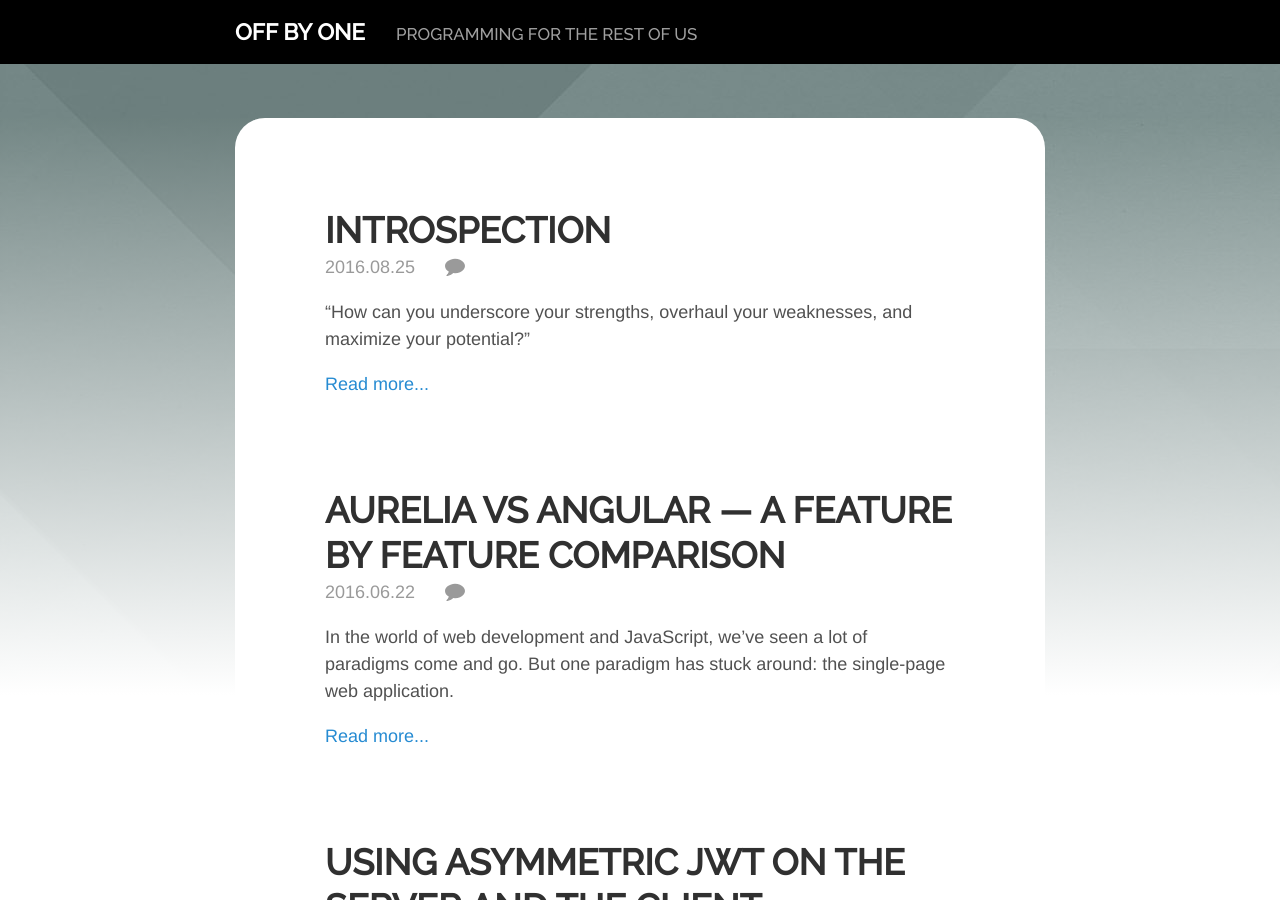
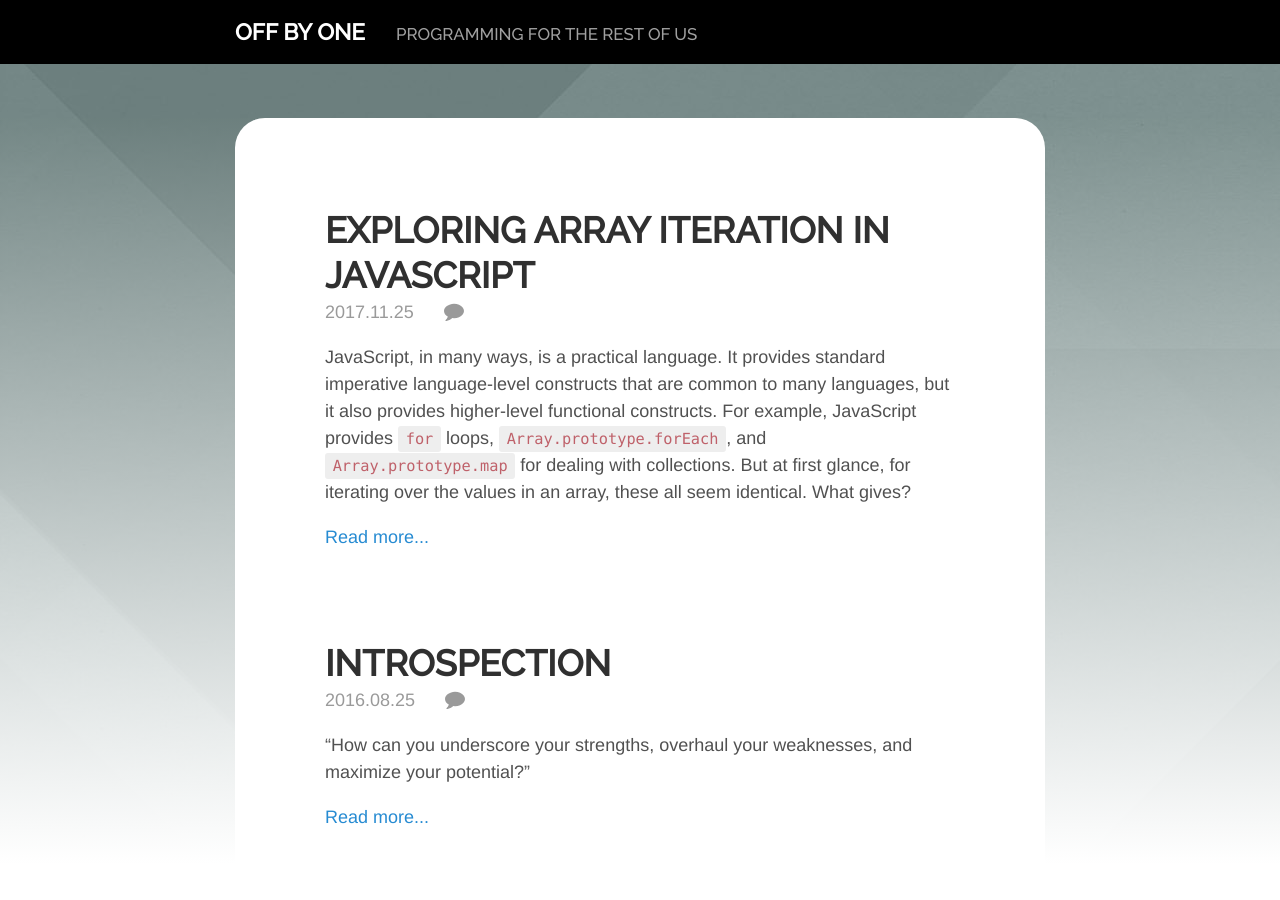
Before and after one commit to jwahyoung/off-by-one, a Jekyll site: the page built from index.html, in a window 1280 px wide and 900 px high. Built offline with Jekyll 4.4.1, drawn with Linux system fonts in a browser that asks for light colours; some web fonts are replaced; the list of posts is cut into pages by our own code; comment, search, counter and statistics services are not loaded; some of the changed lines change nothing that is shown.

Commit message:
Finish article.

````diff
--- a/_posts/2017-11-25-higher-level-functions.md
+++ b/_posts/2017-11-25-higher-level-functions.md
@@ -1,11 +1,11 @@
 ---
 uid: 4d36d722-2bf5-415e-ae54-17a37798b691
 layout: post
-title: Exploring Array.forEach and Array.map
-description: ""
+title: Exploring Array iteration in JavaScript
+description: "JavaScript provides 'for' loops, 'Array.prototype.forEach', and 'Array.prototype.map' for dealing with collections. But at first glance, for iterating over the values in an array, these all seem identical. What gives?"
 date: 2017-11-25
 tags: javascript function map foreach array
-published: false
+published: true
 ---
 
 JavaScript, in many ways, is a practical language. It provides standard imperative language-level constructs that are common to many languages, but it also provides higher-level functional constructs. For example, JavaScript provides `for` loops, `Array.prototype.forEach`, and `Array.prototype.map` for dealing with collections. But at first glance, for iterating over the values in an array, these all seem identical. What gives?
@@ -17,6 +17,8 @@
  1. `Array.prototype.map`.
 
 ## The `for` loop
+*"Given a block of code, repeat that code block until the termination condition is satisfied."*
+
 The `for` loop, based in imperative programming, is a well-known method for running a block of code multiple times based on a set of criteria. The `for` loop and variants of it can be found in many programming languages. Essentially, a block of code is defined within the `for` scope, and that block is executed a number of times based on the criteria checked in the for loop. There are a few variations (loops that use iterators, such as `for...in` and `for...of`), but It generally looks something like this:
 
 ```javascript
@@ -32,20 +34,12 @@
 
 In this case, the for loop defines a start condition (`i = 0`), a termination condition (`i < array.length`), and an execution statement (`i++`) that runs on every iteration of the loop. When we use a basic for loop with arrays, we generally use a counter; we define our start condition and end conditions based on the indices of the array that we want to access, and we set our execution statement to allow us to step through elements of the array by altering the counter.
 
-### When is a `for` loop appropriate?
-
-For loops are lower-level constructs in JavaScript, and as such have many use cases. You can use a for loop when:
-
- 1. You need to break out of the `for` loop early (this can be accomplished using the `break` statement).
- 1. You need a custom iteration order (for example, looping through an array backwards, or only performing an operation for every other element).
- 1. Performance is critical and you heavily need to minimize abstractions.
-
-### When is a `for` loop inappropriate?
-
-There aren't many cases where a basic `for` loop won't work. However, there exist abstractions to make code cleaner and more maintainable, such as `forEach`.
+However, there exist abstractions to make collection iteration easier, cleaner, and more maintainable - such as `forEach`
 
 ## Array.prototype.forEach
-When we use `Array.prototype.forEach`, it looks like this:
+*"Given an operation, repeat that operation for each element in a collection."*
+
+Here's an example of `forEach` in action:
 
 ```javascript
 var array = [1, 2, 3, 4];
@@ -57,7 +51,10 @@
 
 // newArray: [2, 4, 6, 8]
 ```
+
 If we have `for` loops, why would we need a `forEach` function?
+
+### The thought process behind `forEach`
 
 Imagine that we have three atomic operations: one to double a number, one to square it, and one to log the numbers to the console.
 
@@ -95,7 +92,11 @@
  1. Every new operation we add will need to have an associated version just for arrays.
  1. Each array-specific operation that we have will repeat the same boilerplate code.
 
-Why is this bad? It quickly becomes error-prone, because we have to repeat shared logic across multiple operations. We also end up with a lot of maintenance overhead; for every operation we create to handle a  single element, we need to create one to handle a collection, doubling the number of methods we need to write! (To me, this is unacceptable, because I'm lazy and I don't like grunt work.) What if we could consolidate the boilerplate logic into a single function and make this work for any and all of our original operations? Perhaps something like this:
+Why is this bad? It quickly becomes error-prone, because we have to repeat shared logic across multiple operations. We also end up with a lot of maintenance overhead; for every operation we create to handle a  single element, we need to create one to handle a collection, doubling the number of methods we need to write! Can we fix this?
+
+### Designing a basic implementation of `forEach`
+
+What if we could consolidate the boilerplate logic into a single function and make this work for any and all of our original operations? Perhaps something like this:
 
 ```javascript
 function forEach (array, operationName) {
@@ -116,7 +117,7 @@
 }
 ```
 
-This is better - it's more general - but we still have maintenance complexity, and we still have tight coupling. Is there a better way?
+This is better - it's more general. (Instead of switch statements, we could use function maps in a lookup object). But we still have maintenance complexity even if we refactor this, and we still have tight coupling. Is there a better way?
 
 As it turns out, there is. JavaScript supports a paradigm known as first-class functions. This essentially means that functions can be treated like a number, a string, or any other data type; functions can be assigned to variables, and they can be passed around and referenced just like other objects.
 
@@ -126,7 +127,7 @@
 
 ```javascript
 /**
- * @param {Array} array,
+ * @param {Array} array
  * @param {string} operationName
  */
 forEach(array, operationName)
@@ -152,31 +153,18 @@
 }
 ```
 
-ForEach is an example of a higher-level function; it takes a function as a parameter and calls that function for each element in a collection, passing the element as an argument to the function.
-
-> NOTE: The function above is just a demonstration of the underlying logic. In reality, the function implementation might look more like this, passing more arguments to the function and handling `this` scope correctly.
-
-> ```javascript
-// context is the "this" argument that we want to pass to our function
-function forEach (array, fn, context) {
-	for (var i = 0; i < array.length; i++) {
-		if (array.hasOwnProperty(i)) {
-			fn.prototype.apply(context, [array[i], i, array]);
-		}
-	}
-}
-```
+`forEach` is an example of a higher-level function; it takes a function as a parameter and calls that function for each element in a collection, passing the element as an argument to the function.
 
 So now, with our `forEach` function, we can do this:
 
-```
+```javascript
 var array = [1, 2, 3, 4];
 
 function print (x) {
 	console.log(x * 2);
 }
 
-array.forEach(print);
+forEach(array, print);
 
 // console: 2
 // console: 4
@@ -184,26 +172,30 @@
 // console: 8
 ```
 
-### When is `forEach` appropriate?
-It's worth noting that anything you can do with `forEach`, you can do with a `for` loop. However, I personally only tend to use `for` loops as a fallback strategy when I can't attack an issue in a functional way. Use `forEach` when:
+### The actual implementation of `Array.prototype.forEach`
 
- 1. You want to code `for` loops in a more functional style.
- 2. You need to iterate over a sparse array and only want to run your functions for populated elements.
- 3. You need to dynamically choose an operation to apply over your collection at runtime.
+The `forEach` function we defined above is just a demonstration of the underlying logic. In practice, we'd run into some issues. The actual implementation is built differently to handle more use cases - such as providing a "this" context to the operation, and checking whether the property exists - but the underlying premise is still the same. The following code is closer to the actual implementation:
 
-### When is `forEach` inappropriate?
+```javascript
+/**
+ * @param {Function} fn The operation to run on each element of the array.
+ * @param {Object} [context] The value of "this" in the operation.
+ */
+Array.prototype.forEach = function (fn, context) {
+	for (var i = 0; i < this.length; i++) {
+		if (this.hasOwnProperty(i)) {
+			fn.prototype.apply(context, [this[i], i, this]);
+		}
+	}
+}
+```
 
-There are cases when you will need to fall back to the standard for loop:
-
-  1. You need a custom iteration order. `forEach` will always traverse an array in ascending index order, from the first element to the last.
-  1. You need to terminate the `forEach` early. `forEach` doesn't allow for this. Use a `for` loop instead.
-  1. You only want to iterate over a portion of the array. Use a `for` loop.
-  1. You're dealing with a sparse array, but you want to run operations for all indexes, even if they are empty. Use a `for` loop.
-
+[There's excellent information over on MDN about `Array.prototype.forEach`](https://developer.mozilla.org/en-US/docs/Web/JavaScript/Reference/Global_Objects/Array/forEach). (There's probably also a better code sample.)
 
 ## Array.prototype.map
+*"Given a function that can transform a single element, apply that transform function over a collection."*
 
-When we use `Array.prototype.map`, it looks like this:
+Here's an example of `map` in action:
 
 ```javascript
 var array = [1, 2, 3, 4];
@@ -223,60 +215,178 @@
  1. `forEach` has no return value, while `map` returns a new array that has been transformed by the passed function.
  1. `map` does not mutate the original array.
 
-The core idea driving `forEach` is this: *Given an operation, repeat that operation for each element in a collection.*
+### The thought process behind `map`
 
-The fundamental idea behind the `map` function is more focused, and reads like this: *Given a function that can transform a single element, apply that transform function over a collection.*
-
-Let's take our operations from above:
+Let's take our double operation from above, along with our `forEach` function from above:
 
 ```javascript
 function double (x) {
 	return x * 2;
 }
 
-function square (x) {
-	return x * x;
+var array = [1, 2, 3, 4];
+var newArray = [];
+forEach(array, double);
+
+// array: [1, 2, 3, 4]
+// newArray: []
+```
+
+Uh-oh. What's happening here?
+
+`forEach` runs our `double` operation on each element of the array. Our operation returns the correct value, but due to the way `forEach` works the return value isn't used. This means that our operation would have to have a side effect to work:
+
+```javascript
+function double (x) {
+	newArray.push(x * 2);
 }
 
-function print (x) {
-	console.log(x);
+var array = [1, 2, 3, 4];
+var newArray = [];
+forEach(array, double);
+
+// array: [1, 2, 3, 4]
+// newArray: [2, 4, 6, 8]
+```
+
+This, however, is still problematic. We've introduced side effects and our double operation is now tightly coupled to `newArray`; we can work around this in various ways (we could retain the original `double` operation, and define a `doubleArray` operation), but we've essentially recreated the problems we had before.
+
+It'd be better if we could do something like the following:
+
+```javascript
+function double (x) {
+	return x * 2;
+}
+
+var array = [1, 2, 3, 4];
+var newArray = forEach(array, double);
+```
+
+...but the output isn't what we expect:
+
+```javascript
+// array: [1, 2, 3, 4]
+// newArray: undefined
+```
+
+`forEach` isn't designed to return a value. Is there another solution?
+
+### Designing a basic implementation of `map`
+
+Let's define a new function, `map`, that follows the same principles as `forEach`, but that uses the return value of the passed operation and returns the result of transforming the collection.
+
+```javascript
+function map (array, fn) {
+	var mapped = [];
+
+	for (var i = 0; i < array.length; i++) {
+		mapped.push(fn(array[i]));
+	}
+
+	return mapped;
 }
 ```
 
+Now, we can use our function to set our variable:
 
+```javascript
+function double (x) {
+	return x * 2;
+}
 
-Because `map` returns a new array with the transformations, it can be chained, like so:
+var array = [1, 2, 3, 4];
+var newArray = map(array, double);
+
+// array: [1, 2, 3, 4]
+// newArray: [2, 4, 6, 8]
+```
+
+What happened? `map` uses the return value of the operation to populate each element of the new array. In contrast to `forEach`, any operation passed to `map` must provide a return value. Ideally, these functions would be [pure functions](https://en.wikipedia.org/wiki/Pure_function), functions that don't contain any side effects.
+
+### The actual implementation of `Array.prototype.map`
+
+Again, the `map` function above is just a demonstration of the underlying logic. The actual implementation is an Array.prototype function that handles sparse arrays, context, and chaining, but the underlying premise is still the same. The following code is closer to the actual implementation (but still, I wrote it, so I'm sure MDN has a better polyfill example [on their documentation site](https://developer.mozilla.org/en-US/docs/Web/JavaScript/Reference/Global_Objects/Array/map)):
+
+```javascript
+/**
+ * @param {Function} fn The operation to run on each element of the array.
+ * @param {Object} [context] The value of "this" in the operation.
+ */
+Array.prototype.map = function (fn, context) {
+	var map = this.slice();
+	for (var i = 0; i < this.length; i++) {
+		if (this.hasOwnProperty(i)) {
+			map[i] = fn.prototype.apply(context, [this[i], i, this]);
+		}
+	}
+	return map;
+}
+```
+
+Because `map` returns a new array with the transformations, and because it's defined on `Array.prototype`, it can be chained, like so:
 
 ```javascript
 var result = [1, 2, 3, 4, 5]
 	.map(double)
 	.map(square);
-
 // result: [4, 16, 36, 64, 100]
 ```
 
-However, what happens if we use the print operation?
+Because this can be chained, it can be used in a pipeline with other array functions, such as `filter`, `reduce`, and `join`.
 
-```
-var result = [1, 2, 3, 4, 5]
-	.map(double)
-	.map(square)
-	.map(print);
+## Use Cases
 
-// result: [undefined, undefined, undefined]
-```
+Now that we've talked a bit about the thought processes behind these constructs and explored possible implementations, it's time to talk about how and when each should be used.
 
-What happened? `map` uses the return value of the operation to populate each element of the new array. Because the `print` function has no return value, each element ends up undefined.
+### When is a `for` loop appropriate?
 
-In contrast to `forEach`, any operation passed to `map` must provide a return value. Ideally, these functions would be "pure functions", functions that don't contain any side effects.
+For loops are lower-level constructs in JavaScript, and as such have many use cases. You can use a for loop when:
+
+ 1. You need to break out of the `for` loop early (this can be accomplished using the `break` statement).
+ 1. You need a custom iteration order (for example, looping through an array backwards, or only performing an operation for every other element).
+ 1. Performance is critical and you heavily need to minimize abstractions.
+
+### When is a `for` loop inappropriate?
+
+There aren't many cases where a basic `for` loop won't work. That said, if it's cleaner to use a high-level abstraction and you don't have any of the constraints defined above, consider using the functional abstractions.
+
+### When is `forEach` appropriate?
+It's worth noting that anything you can do with `forEach`, you can do with a `for` loop. However, I personally only tend to use `for` loops as a fallback strategy when I can't attack an issue in a functional way. Use `forEach` when:
+
+ 1. You want to code `for` loops in a more functional style.
+ 2. You need to iterate over a sparse array and only want to run your functions for populated elements.
+ 3. You need to dynamically choose an operation to apply over your collection at runtime.
+
+### When is `forEach` inappropriate?
+
+There are cases when you will need to fall back to the standard for loop:
+
+  1. You need a custom iteration order. `forEach` will always traverse an array in ascending index order, from the first element to the last.
+  1. You need to terminate the `forEach` early. `forEach` doesn't allow for this. Use a `for` loop instead.
+  1. You only want to iterate over a subset of the array. Use a `for` loop.
+  1. You're dealing with a sparse array, but you want to run operations for all indexes, even if they are empty. Use a `for` loop.
 
 ### When is `map` appropriate?
 
-1. You are transforming data, but you don't want to affect the original array.
+1. You are transforming data as a set, but you don't want to affect the original array.
 1. You are transforming data as part of a functional pipeline.
+1. Your transformation operation is atomic and has no state based on the array or any side effects.
 
 ### When is `map` inappropriate?
 
 1. You want to iterate over an array to perform an operation with side effects, and you don't care about the return values. Use `forEach`.
 1. You want to operate on the array in-place, mutating each element. Use `forEach` or a `for` loop.
+1. You want to only map a subset of an array to a transformation. Use a `for` loop, or filter your collection before you map it.
 3. You are concerned about space complexity. Because `map` creates a new array, it doubles the storage space needed. Consider using `forEach` or a `for` loop to operate on the array in-place.
+
+## Wrap-up
+
+Today, we've covered:
+
+1. The standard `for` loop.
+1. `Array.prototype.forEach`.
+1. `Array.prototype.map`.
+
+We took a look at a couple of the functional abstractions for looping in JavaScript, we've explored their implementations, and we've talked about when they're useful and when they might be the wrong tool to use.
+
+JavaScript, despite its faults, can be a very elegant language with some nice tools. At times, some tools seem similar, but they have their differences, use cases, and nuances. Hopefully, this has helped to clear up the differences between (and, more importantly, the reasons behind) `for` loops, `Array.prototype.forEach`, and `Array.prototype.map`.
````
